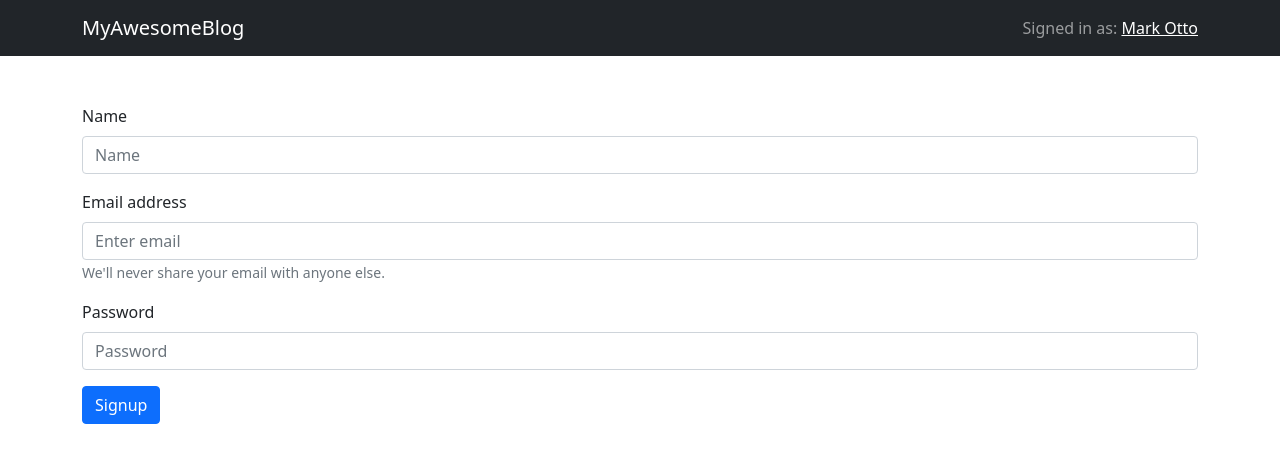
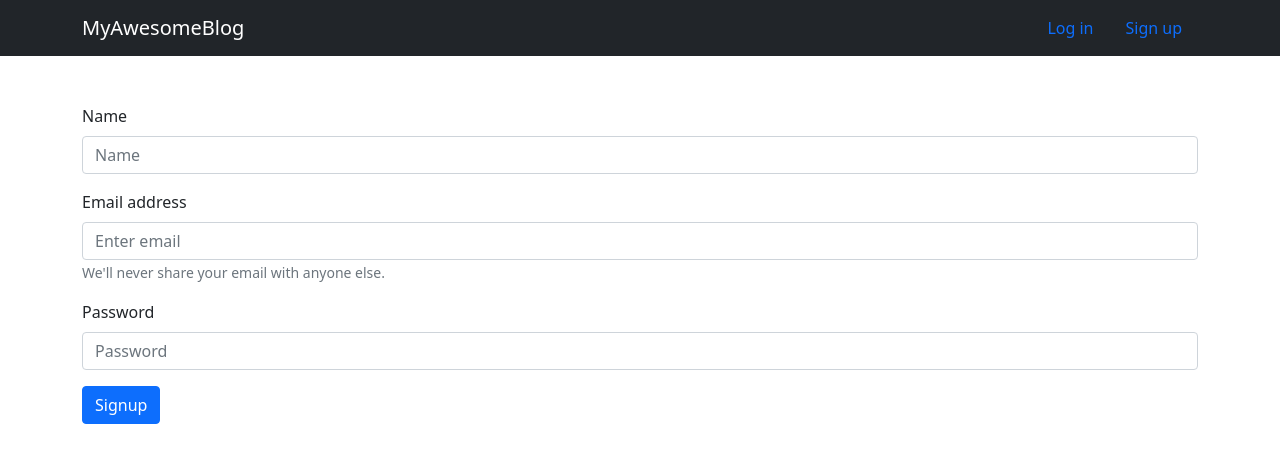
Before and after one commit to dev-ruchi/blog-frontend, a React (Vite) app: page /sign-up in a window 1280 px wide. Shown: the top 462 px of the page. Built offline with nearby package versions, Linux system fonts and the light colour scheme.

Commit message:
add logout button

```diff
--- a/package.json
+++ b/package.json
@@ -9,6 +9,7 @@
   },
   "dependencies": {
     "bootstrap": "^5.1.3",
+    "jwt-decode": "^3.1.2",
     "react": "^17.0.2",
     "react-bootstrap": "^2.2.3",
     "react-dom": "^17.0.2",
--- a/src/components/Navbar.jsx
+++ b/src/components/Navbar.jsx
@@ -1,17 +1,31 @@
 import React from 'react'
 
-import { Navbar as BSNavbar, Container } from "react-bootstrap";
+import { Navbar as BSNavbar, Container, Nav, Button } from "react-bootstrap";
+import { user } from '../utils/auth';
 
 function Navbar() {
+
+  function logOut() {
+    localStorage.clear()
+    window.location = '/'
+  }
+
   return (
     <BSNavbar className='mb-5' bg='dark' variant='dark'>
       <Container>
         <BSNavbar.Brand href="/">MyAwesomeBlog</BSNavbar.Brand>
         <BSNavbar.Toggle />
         <BSNavbar.Collapse className="justify-content-end">
-          <BSNavbar.Text>
-            Signed in as: <a href="#login">Mark Otto</a>
-          </BSNavbar.Text>
+          {user()
+            ? <>
+              <Button onClick={logOut}>Log out</Button>
+            </>
+            : <>
+              <Nav.Link href="/log-in">Log in</Nav.Link>
+              <Nav.Link href="/sign-up">Sign up</Nav.Link>
+            </>
+          }
+
         </BSNavbar.Collapse>
       </Container>
     </BSNavbar>
--- a/src/pages/Login.jsx
+++ b/src/pages/Login.jsx
@@ -1,10 +1,8 @@
 import React, { useState } from 'react'
 import { Form, Button } from 'react-bootstrap'
-import { useNavigate } from 'react-router-dom';
 
 function Login() {
 
-  const navigate = useNavigate();
   const [email, setEmail] = useState("")
   const [password, setPassword] = useState("")
 
@@ -23,7 +21,7 @@ function Login() {
       .then(response => response.json())
       .then(result => {
         localStorage.setItem('token', result.token)
-        navigate("/")
+        window.location = '/'
       })
       .catch(error => console.log('error', error));
   }
--- a/src/pages/Signup.jsx
+++ b/src/pages/Signup.jsx
@@ -1,10 +1,8 @@
 import React, { useState } from 'react'
 import { Form, Button } from 'react-bootstrap'
-import { useNavigate } from 'react-router-dom';
 
 function Signup() {
 
-  const navigate = useNavigate();
   const [name, setName] = useState("")
   const [email, setEmail] = useState("")
   const [password, setPassword] = useState("")
@@ -26,7 +24,7 @@ function Signup() {
       .then(response => response.json())
       .then(result => {
         localStorage.setItem('token', result.token)
-        navigate("/")
+        window.location = '/'
       })
       .catch(error => console.log('error', error));
   }
--- /dev/null
+++ b/src/utils/auth.js
@@ -0,0 +1,11 @@
+import jwtDecode from "jwt-decode";
+
+export function isLoggedIn() {
+  return !!localStorage.getItem('token')
+}
+
+export function user() {
+  if (!isLoggedIn()) return false;
+
+  return jwtDecode(localStorage.getItem('token'))
+}
```
Also changed, not shown: 1 other file (tests, documents, lock files or other folders).
